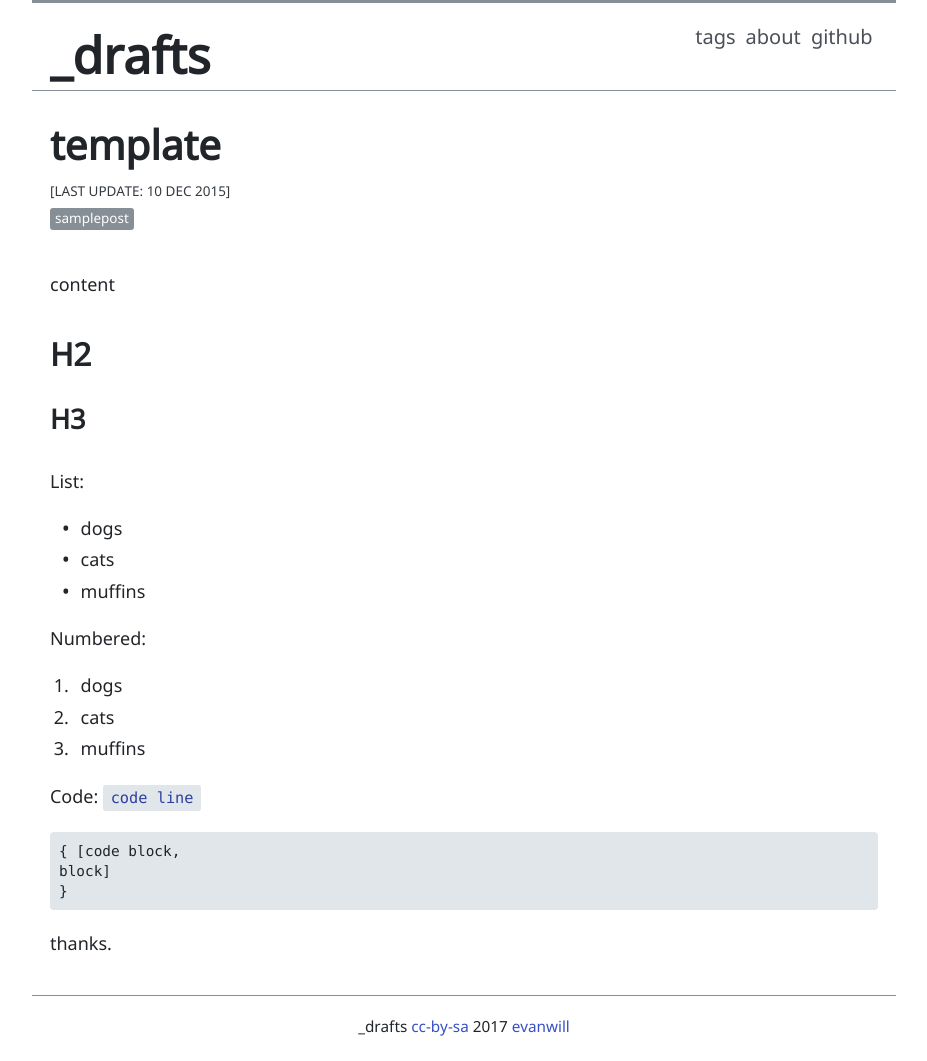
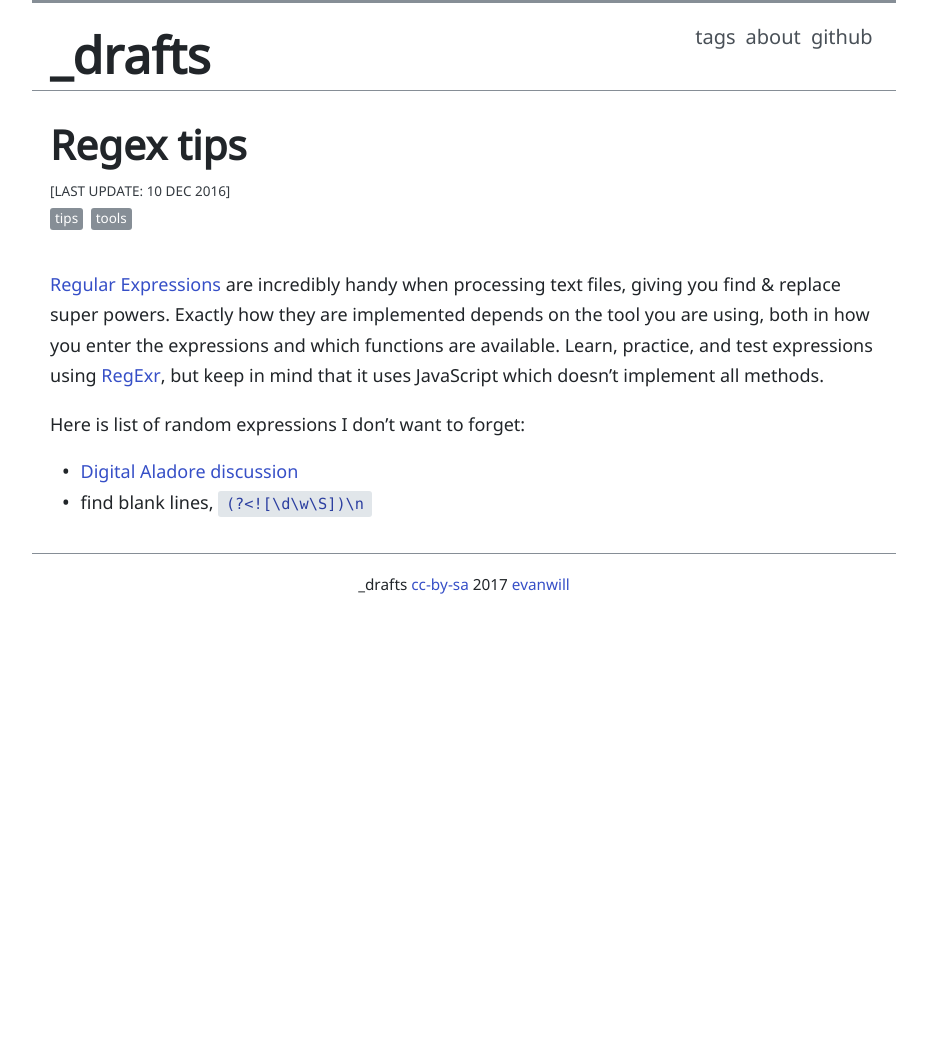
Before and after one commit to evanwill/_drafts, a Jekyll site: the page built from _notes/template.md, in a window 1280 px wide. Shown: the whole page, without its empty margins (176-1103 px from the left). Built offline with Jekyll 4.4.1, drawn with Linux system fonts in a browser that asks for light colours; after the commit the page ends 900 px from its top, so only the background shows below that.

Commit message:
regex notes

````diff
--- a/_notes/template.md
+++ b/_notes/template.md
@@ -1,34 +1,14 @@
 ---
-title: template
+title: Regex tips
 layout: post
-tags: [samplepost]
-date: 2015-12-10
+tags: [tips,tools]
+date: 2016-12-10
 ---
 
-content
+[Regular Expressions](https://en.wikipedia.org/wiki/Regular_expression) are incredibly handy when processing text files, giving you find & replace super powers.
+Exactly how they are implemented depends on the tool you are using, both in how you enter the expressions and which functions are available.
+Learn, practice, and test expressions using [RegExr](http://regexr.com/), but keep in mind that it uses JavaScript which doesn't implement all methods.
 
-## H2
-
-### H3
-
-List:
-
-- dogs
-- cats
-- muffins
-
-Numbered:
-
-1. dogs
-2. cats
-3. muffins
-
-Code: `code line`
-
-```
-{ [code block,
-block]
-}
-```
-
-thanks.
+Here is list of random expressions I don't want to forget:
+- [Digital Aladore discussion](https://digitalaladore.wordpress.com/2015/01/18/aladore-regex/)
+- find blank lines, `(?<![\d\w\S])\n`
````
